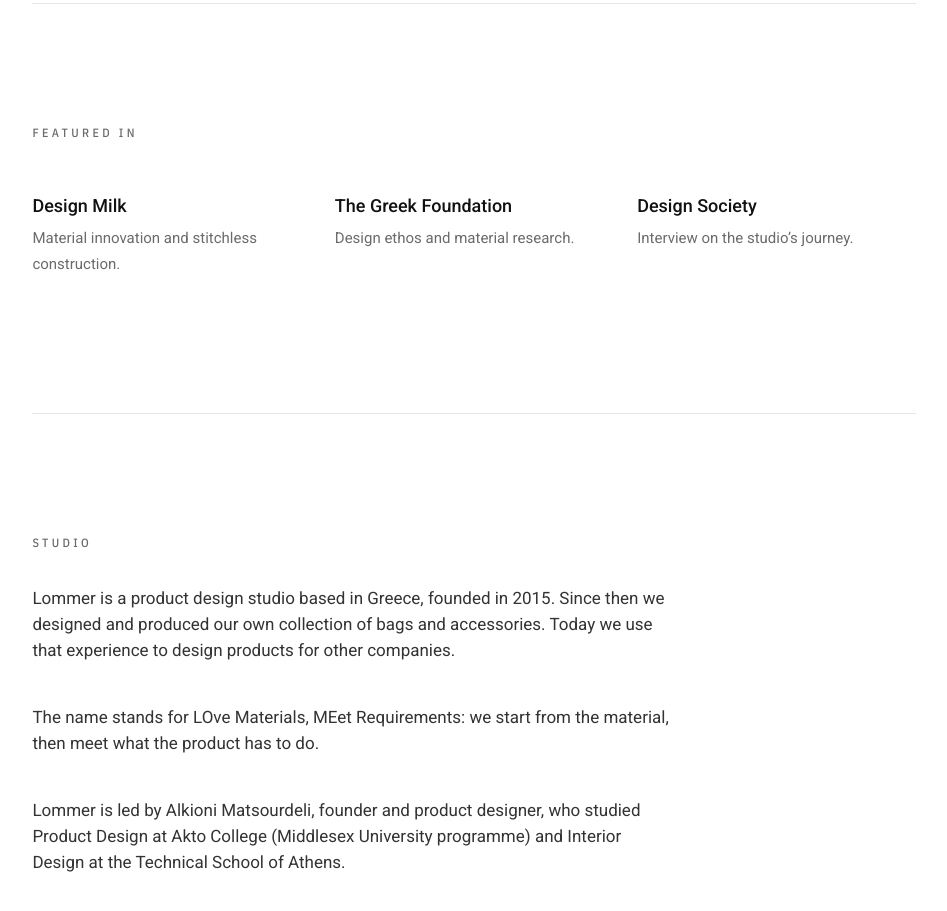
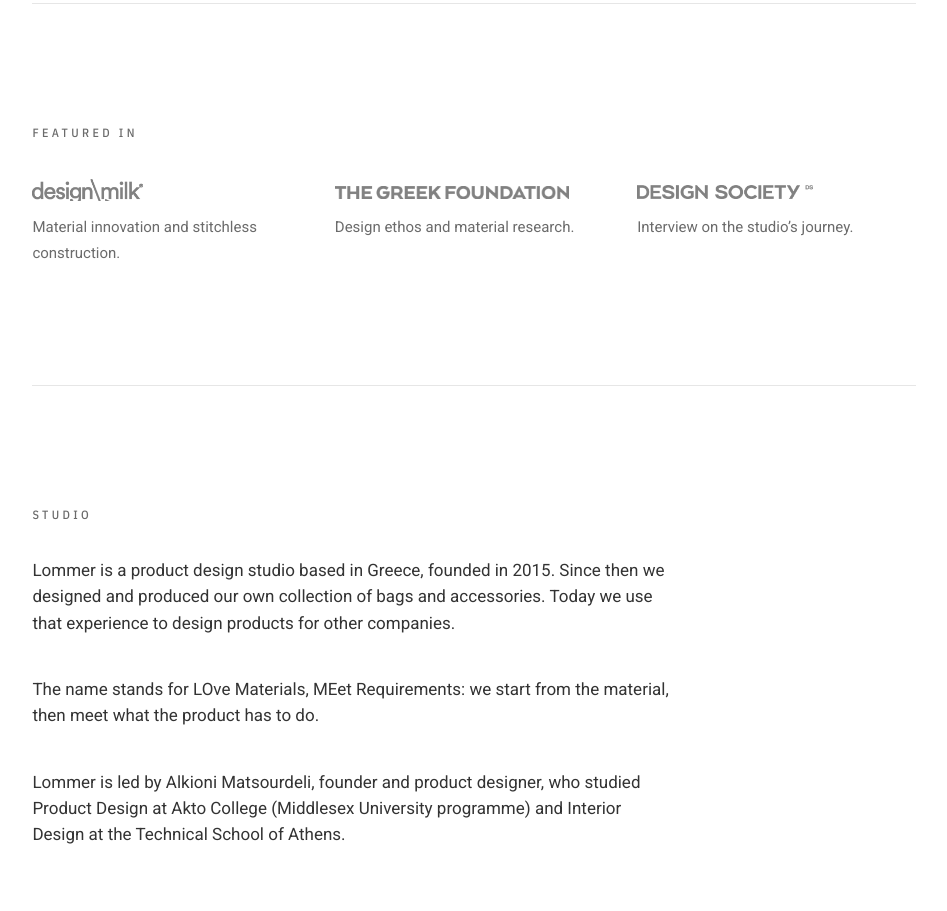
Before and after one commit to alkioni/lommer, a plain HTML site: page index.html in a window 1280 px wide. Shown: the part 8197-9108 px from the top of the page, without its empty margins (326-1273 px from the left). Drawn offline with nearby package versions, Linux system fonts and the light colour scheme.

Commit message:
Add press logos with article links in Featured in
- Grey Design Milk, The Greek Foundation and Design Society logos (~5 KB WebP each),
  balanced in size and aligned on one baseline
- Each logo and description links to its article
- Article links added to llms.txt and the JSON-LD (subjectOf)
- Rebuild lommer-site.zip

Co-Authored-By: Claude Opus 5.5 <noreply@anthropic.com>

```diff
--- a/index.html
+++ b/index.html
@@ -34,7 +34,7 @@
   <link rel="preconnect" href="https://fonts.googleapis.com">
   <link rel="preconnect" href="https://fonts.gstatic.com" crossorigin>
   <link href="https://fonts.googleapis.com/css2?family=Roboto:wght@300;400;500&family=IBM+Plex+Sans+Condensed:wght@400;500&display=swap" rel="stylesheet">
-  <link rel="stylesheet" href="style.css?v=22">
+  <link rel="stylesheet" href="style.css?v=24">
   <link rel="alternate" type="text/plain" href="https://lommer.design/llms.txt" title="Summary for AI agents">
   <script type="application/ld+json">
   {
@@ -55,6 +55,11 @@
       "https://gr.pinterest.com/lommerdesign/"
     ],
     "knowsAbout": ["Product design", "E.V.A. bags and accessories", "Upcycled products", "Corporate and event products", "Production management"],
+    "subjectOf": [
+      { "@type": "Article", "publisher": { "@type": "Organization", "name": "Design Milk" }, "url": "https://design-milk.com/lommer-bags-merge-minimalism-and-innovation/" },
+      { "@type": "Article", "publisher": { "@type": "Organization", "name": "The Greek Foundation" }, "url": "https://www.thegreekfoundation.com/?p=36852" },
+      { "@type": "Article", "publisher": { "@type": "Organization", "name": "Design Society" }, "url": "https://designsociety.gr/en/post/interview-with-lommer-the-handcrafted-multicolored-bags_732" }
+    ],
     "award": ["Bronze, International Design Awards 2017 (EvaPack)", "Silver, A' Design Award 2016 (EvaTwo)"],
     "hasOfferCatalog": {
       "@type": "OfferCatalog",
@@ -262,9 +267,9 @@
   <section class="sec" id="press">
     <h2 class="h reveal">Featured in</h2>
     <div class="press reveal">
-      <p><strong>Design Milk</strong><span>Material innovation and stitchless construction.</span></p>
-      <p><strong>The Greek Foundation</strong><span>Design ethos and material research.</span></p>
-      <p><strong>Design Society</strong><span>Interview on the studio’s journey.</span></p>
+      <a class="press__item" href="https://design-milk.com/lommer-bags-merge-minimalism-and-innovation/" target="_blank" rel="noopener"><img class="press__logo press__logo--dm" src="assets/img/press-designmilk.webp" alt="Design Milk" width="424" height="84" loading="lazy" decoding="async"><span>Material innovation and stitchless construction.</span></a>
+      <a class="press__item" href="https://www.thegreekfoundation.com/?p=36852" target="_blank" rel="noopener"><img class="press__logo press__logo--tgf" src="assets/img/press-greekfoundation.webp" alt="The Greek Foundation" width="648" height="36" loading="lazy" decoding="async"><span>Design ethos and material research.</span></a>
+      <a class="press__item" href="https://designsociety.gr/en/post/interview-with-lommer-the-handcrafted-multicolored-bags_732" target="_blank" rel="noopener"><img class="press__logo press__logo--ds" src="assets/img/press-designsociety.webp" alt="Design Society" width="603" height="48" loading="lazy" decoding="async"><span>Interview on the studio’s journey.</span></a>
     </div>
   </section>
 
--- a/style.css
+++ b/style.css
@@ -194,6 +194,19 @@ body { font-family: "Roboto", "Helvetica Neue", Arial, sans-serif; }
 .product__badge { position: absolute; top: 16px; left: 16px; z-index: 1; width: auto; height: 64px; pointer-events: none; }
 @media (max-width: 900px) { .product__badge { top: 12px; left: 12px; height: 52px; } }
 
+/* Featured in: grey press logos linking to the articles */
+.press { align-items: start; }
+.press__item { display: block; }
+/* every logo sits in the same 28px band, aligned to its bottom edge */
+.press__logo { display: block; width: auto; max-width: 100%; margin: 0 0 14px; opacity: .85; transition: opacity .2s; object-fit: contain; object-position: left bottom; }
+/* sizes balanced by eye; letter baselines share one line (24px band), text starts 38px below the band top */
+.press__logo--dm { height: 22px; margin-top: 4px; margin-bottom: 12px; }
+.press__logo--tgf { height: 13px; margin-top: 11px; margin-bottom: 14px; }
+.press__logo--ds { height: 14px; margin-top: 10px; margin-bottom: 14px; }
+.press__item:hover .press__logo { opacity: 1; }
+.press__item:hover span { color: var(--ink); }
+.press__item span { transition: color .2s; }
+
 /* ---------- Mobile & tablet ---------- */
 /* Zoom-on-hover only where there is a real mouse */
 @media (hover: none) { .img:hover img { transform: none; } }
```
Also changed, not shown: assets/img/press-designmilk.webp (added), assets/img/press-designsociety.webp (added), assets/img/press-greekfoundation.webp (added), llms.txt, 1 other file.
